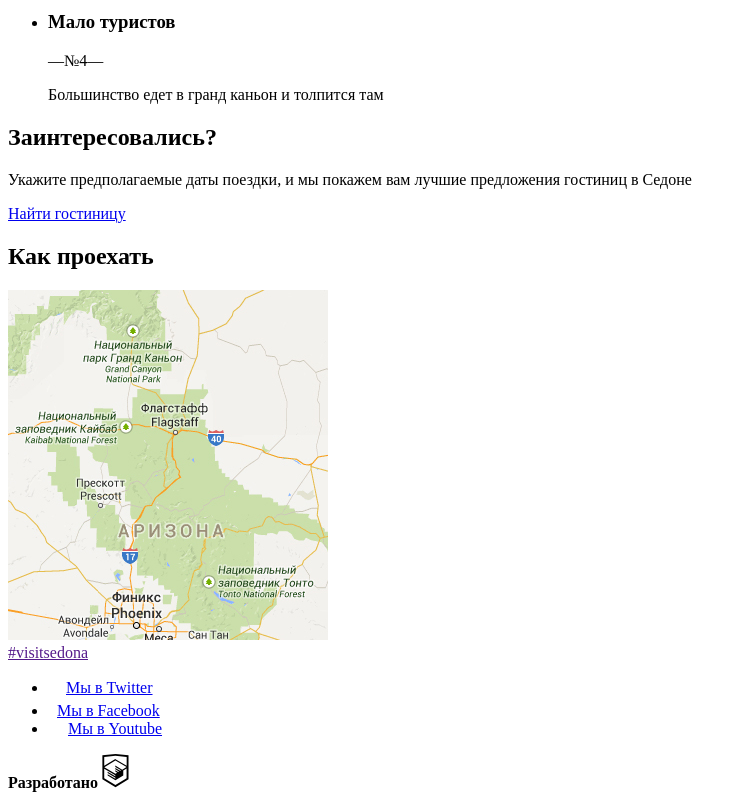
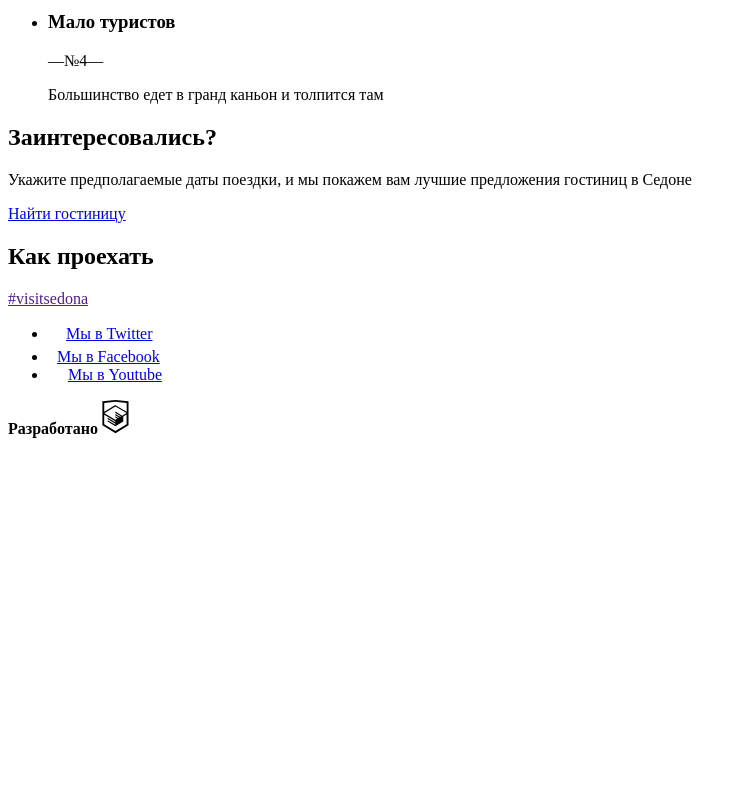
Before and after one commit to Kungfu-Chsia/1806013-sedona-23, a website: page source/index.html in a window 1280 px wide. Shown: the part 1890-2690 px from the top of the page, without its empty margins (0-747 px from the left). After the commit the page ends 2336 px from the top, so only its background shows below. Drawn offline with Linux system fonts and the light colour scheme.

Commit message:
разметка 1й страницы правки

```diff
--- a/source/index.html
+++ b/source/index.html
@@ -129,7 +129,7 @@
 
   <section class="map">
     <h2 class="visually-hidden">Как проехать</h2>
-     <img src="img/map-mobile.jpg.jpg" width="320" height="350" alt="Как проехать">
+     <!-- здесь будет карта-->
   </section>
 
 </main>
```
